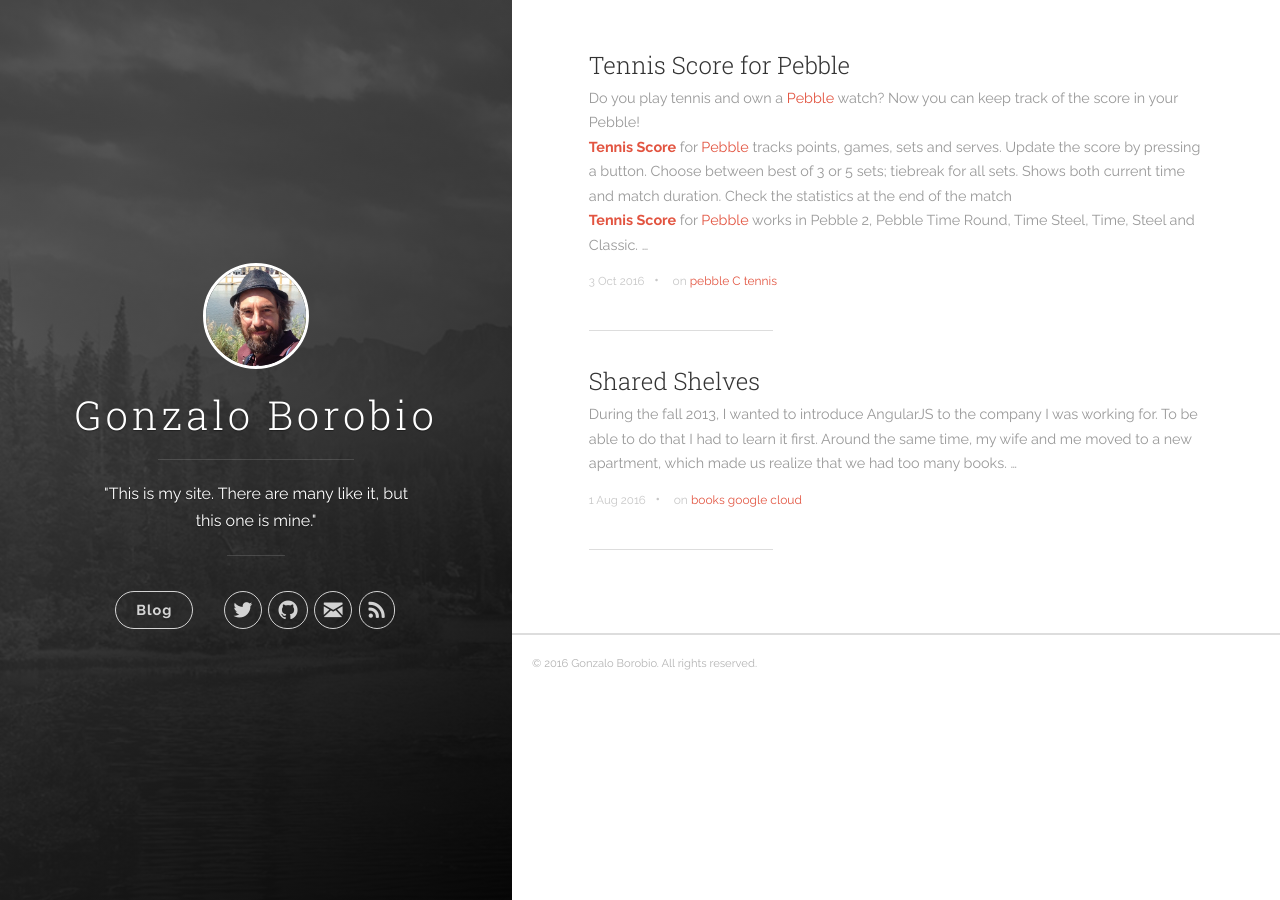
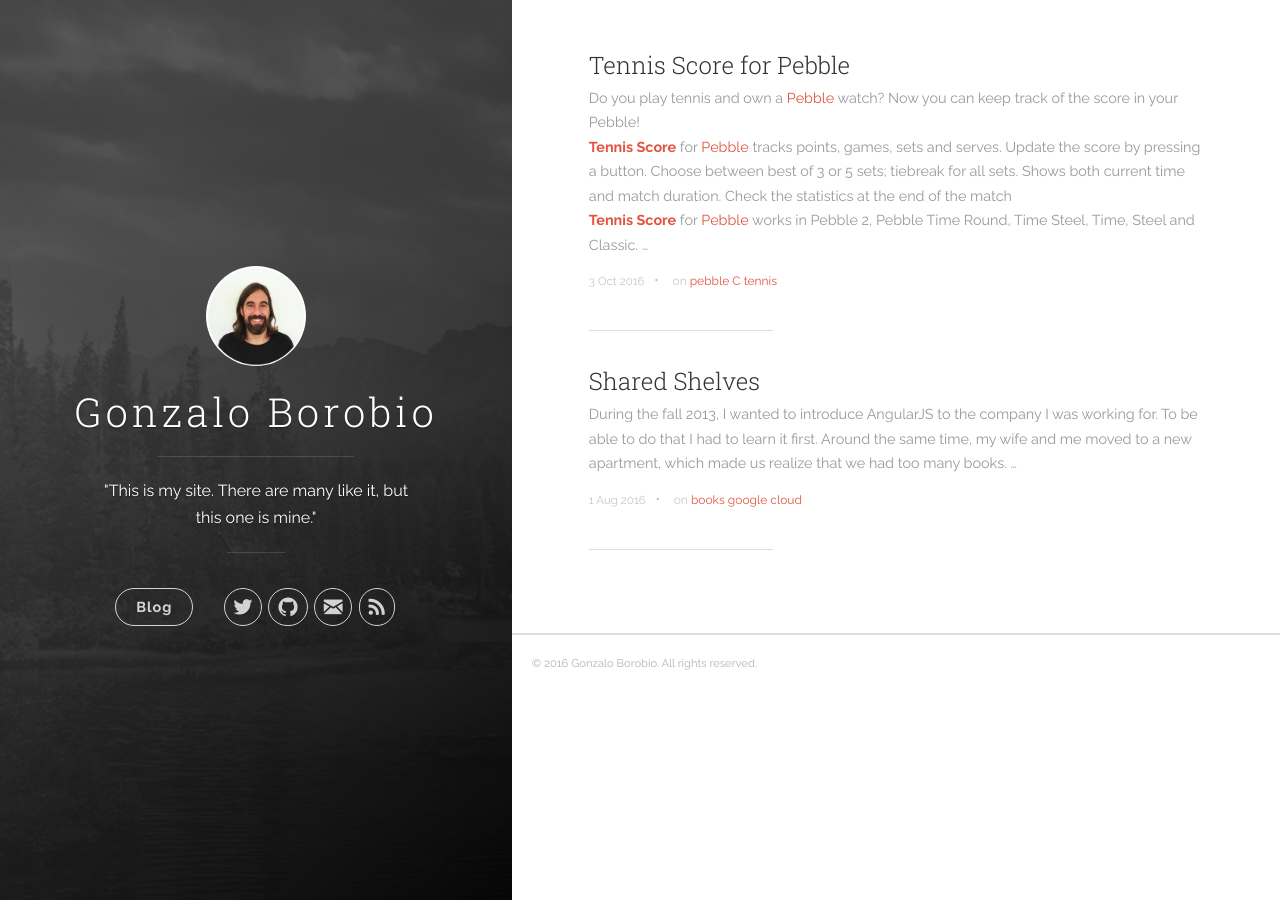
Before and after one commit to gborobio73/gborobio73.github.io, a Jekyll site: the page built from index.html, in a window 1280 px wide. Built offline with Jekyll 4.4.1, drawn with Linux system fonts in a browser that asks for light colours; nearby versions of some CDN libraries; the list of posts is cut into pages by our own code.

Commit message:
new profile pic

```diff
--- a/_includes/header.html
+++ b/_includes/header.html
@@ -9,7 +9,7 @@
     <div class="panel-main__inner panel-inverted">
     <div class="panel-main__content">
         <a href="{{ site.baseurl }}" title="link to home of {{ site.title }}">
-          <img src="{{ "images/profile.jpg" | prepend: site.baseurl }}" class="user-image" alt="My Profile Photo">
+          <img src="{{ "images/gonrounded.jpg" | prepend: site.baseurl }}" class="user-image" alt="My Profile Photo">
           <h1 class="panel-cover__title panel-title">{{ site.title }}</h1>
         </a>
         <hr class="panel-cover__divider">
--- a/css/main.css
+++ b/css/main.css
@@ -51,6 +51,6 @@ pre.highlight code,
   position: relative;
   width: 100px;
   height: 100px;
-  border: 3px solid #fff;
+  /*border: 3px solid #fff;*/
   border-radius:100%;
 }
```
Also changed, not shown: images/gonrounded.jpg (added), 1 other file.
